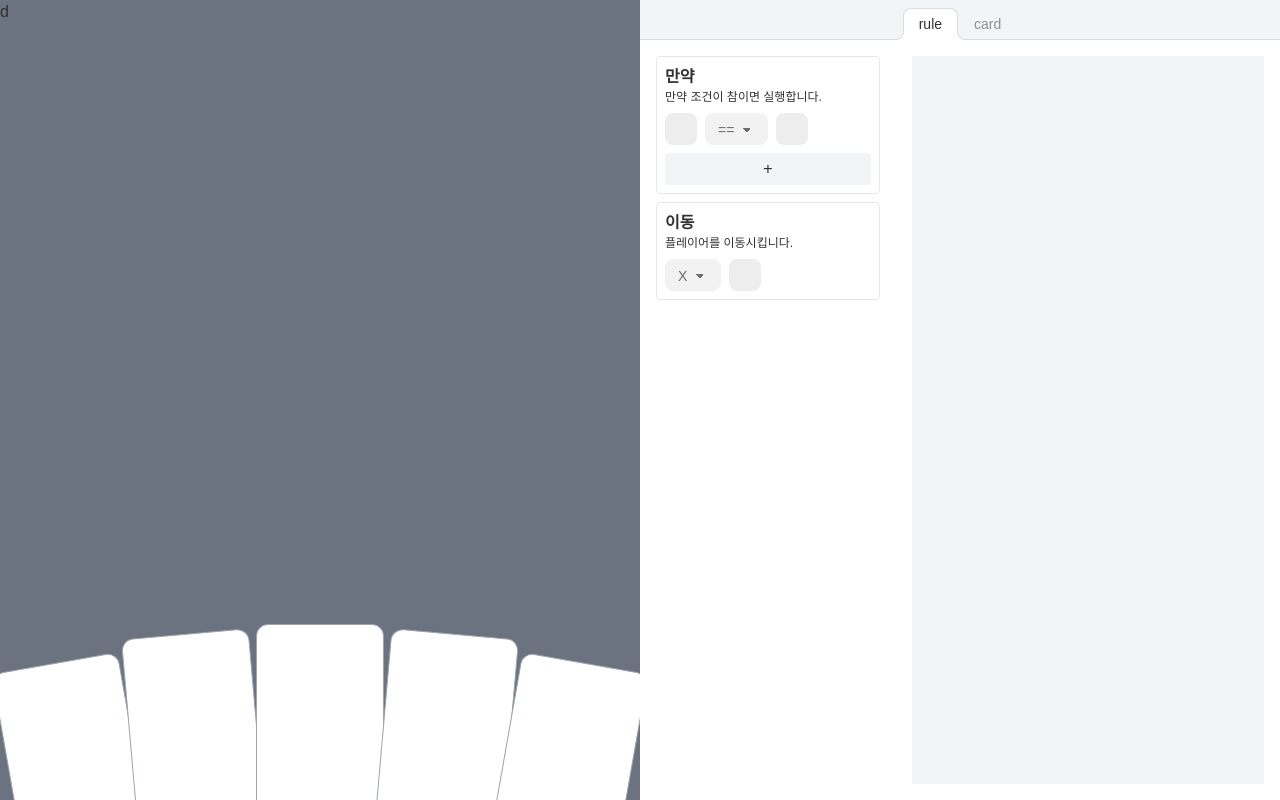
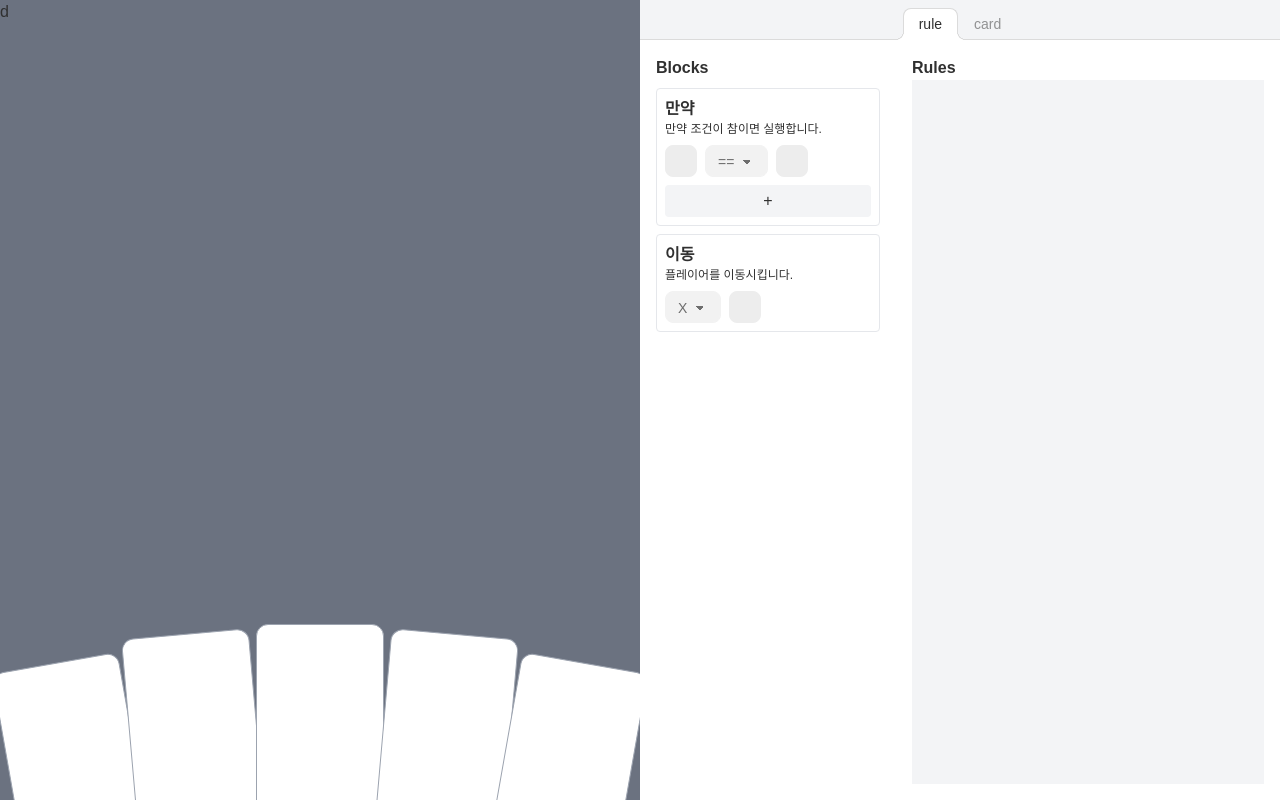
Before and after one commit to r-4bb1t/card-rules, a Next.js app: page / in a window 1280 px wide. Built offline with nearby package versions, Linux system fonts and the light colour scheme.

Commit message:
style: rule list overflow

```diff
--- a/app/sidebar/index.tsx
+++ b/app/sidebar/index.tsx
@@ -8,7 +8,7 @@ export default function Sidebar() {
   const Tab = ["rule", "card"];
   const [tab, setTab] = useState("rule");
   return (
-    <aside className="relative h-screen shrink-0 flex flex-col items-center overflow-auto">
+    <aside className="relative h-screen shrink-0 flex flex-col items-center overflow-auto w-[640px]">
       <div className="tabs pt-2 flex-nowrap w-full bg-gray-100 sticky top-0 z-10">
         <div className="tab tab-lifted w-full" />
         {Tab.map((tabName) => (
--- a/app/sidebar/rule-set/block-list.tsx
+++ b/app/sidebar/rule-set/block-list.tsx
@@ -4,7 +4,8 @@ import Block from "./block";
 export default function BlockList() {
   const { blocks } = useBlockStore();
   return (
-    <div className="w-64 flex flex-col p-4 gap-2 bg-white">
+    <div className="w-2/5 shrink-0 flex flex-col p-4 gap-2 bg-white">
+      <div className="sticky top-0 font-bold">Blocks</div>
       {blocks
         .filter((block) => block.ruleId === "")
         .map((block) => (
--- a/app/sidebar/rule-set/index.tsx
+++ b/app/sidebar/rule-set/index.tsx
@@ -8,11 +8,9 @@ import BlockList from "./block-list";
 export default function RuleSet() {
   return (
     <DndProvider backend={HTML5Backend}>
-      <div className="flex h-full">
+      <div className="flex w-full h-full">
         <BlockList />
-        <div className="w-96 h-full bg-white p-4">
-          <RuleList />
-        </div>
+        <RuleList />
       </div>
     </DndProvider>
   );
--- a/app/sidebar/rule-set/rule-list.tsx
+++ b/app/sidebar/rule-set/rule-list.tsx
@@ -30,9 +30,11 @@ export default function RuleList() {
     }),
   }));
   return (
+    <div className="w-full h-full bg-white p-4 flex flex-col">
+      <div className="sticky top-0 font-bold">Rules</div>
       <div
         className={classcat([
-        "w-full h-full p-2 gap-2 flex flex-col",
+          "w-full h-full p-2 gap-2 flex flex-col overflow-auto",
           isOver ? "bg-primary" : "bg-gray-100",
         ])}
         ref={drop}
@@ -41,5 +43,6 @@ export default function RuleList() {
           <Rule key={rule.id} rule={rule} />
         ))}
       </div>
+    </div>
   );
 }
--- a/app/sidebar/rule-set/rule.tsx
+++ b/app/sidebar/rule-set/rule.tsx
@@ -43,7 +43,7 @@ export default function Rule({ rule }: { rule: RuleType }) {
         </div>
       </div>
       <hr />
-      <div className="p-2">
+      <div className="p-2 flex flex-col gap-2">
         {rule.children.map((blockId) => (
           <Block key={blockId} blockId={blockId} />
         ))}
```
Lines whose indentation alone changed are shown as unchanged.
